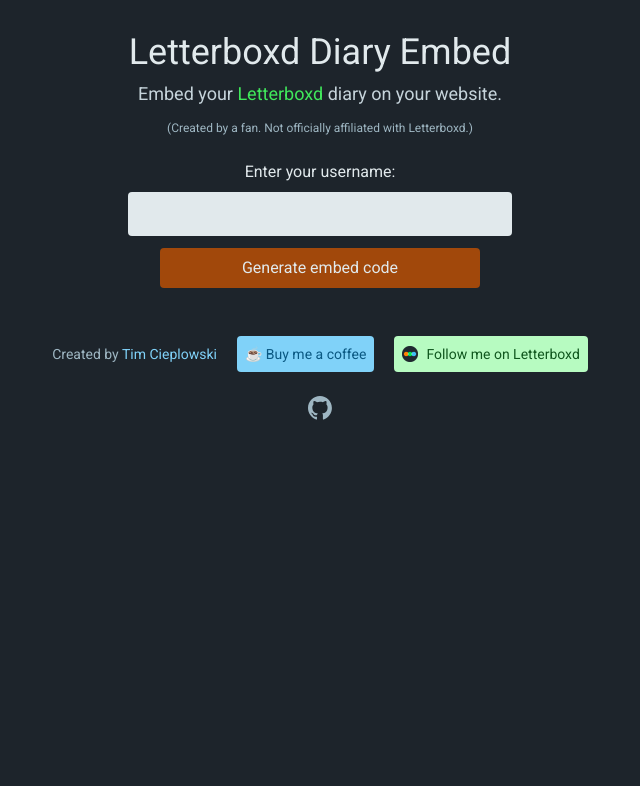
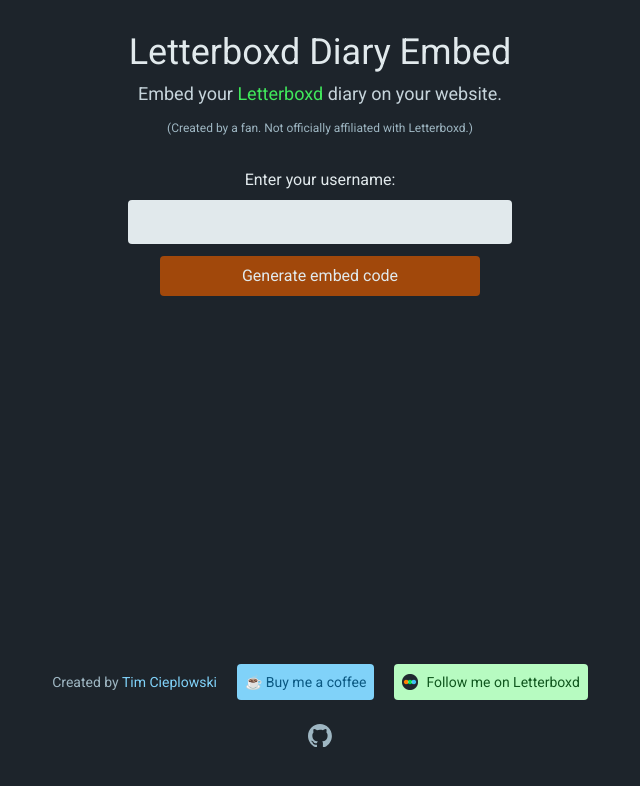
Before and after one commit to timciep/letterboxd-embed-landing-page, a website built with Vite: page index.html in a window 1280 px wide. Shown: the whole page, without its empty margins (320-960 px from the left). Built offline with nearby package versions, Linux system fonts and the light colour scheme.

Commit message:
move footer to bottom

```diff
--- a/index.html
+++ b/index.html
@@ -27,7 +27,7 @@
     </script>
   </head>
 
-  <body class="bg-shark-950 text-shark-100">
+  <body class="bg-shark-950 text-shark-100 min-h-screen flex flex-col justify-between">
     <style>
       .letterboxd-embed-tc-more {
         color: blue;
@@ -39,7 +39,8 @@
       [2024-04-12] This service has been unintentionally blocked by Letterboxd. I am working with them to restore access.
     </div> -->
 
-    <div class="text-center mt-8 mb-6 mx-2">
+    <div>
+      <div class="text-center my-8 mx-2">
         <h1 class="text-3xl md:text-4xl font-bol">
           <span class="">Letterboxd</span>
           Diary Embed
@@ -131,6 +132,7 @@
           </div>
         </div>
       </div>
+    </div>
 
     <div class="my-12 mx-2 text-shark-300 text-sm">
       <div class="flex flex-col md:flex-row gap-5 justify-center items-center">
```
Lines whose indentation alone changed are shown as unchanged.
